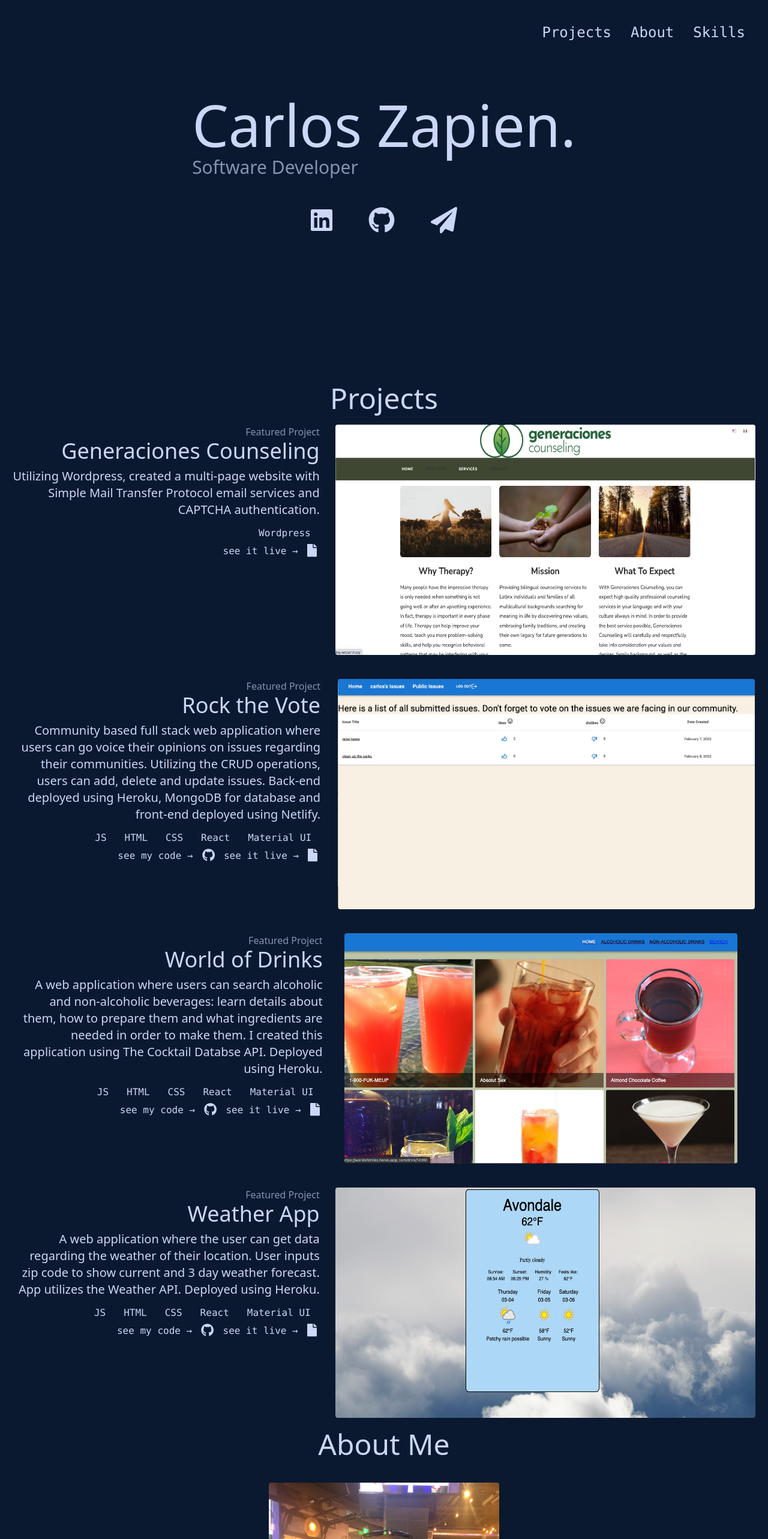
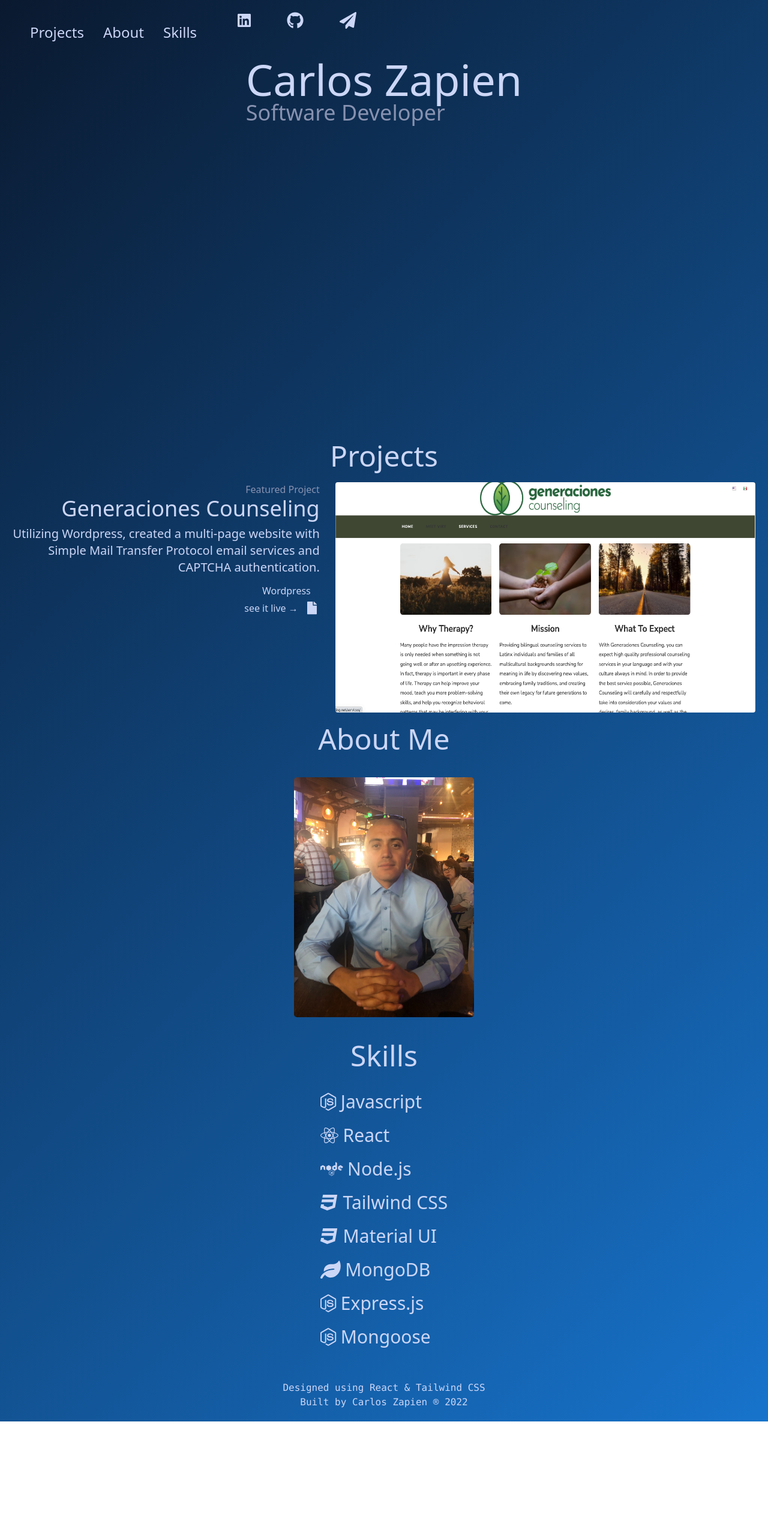
Before and after one commit to cgzapien/carloszapien-portfolio, a React (Create React App) app: page / in a window 1280 px wide. Shown: the top 2566 px of the page at 60% size. After the commit the page ends 2370 px from the top, so only its background shows below. Built offline with nearby package versions, Linux system fonts and the light colour scheme.

Commit message:
revamping portfolio

```diff
--- a/src/components/About.js
+++ b/src/components/About.js
@@ -7,12 +7,11 @@ const About = () => {
     <div id="about" className=" h-full">
       <h1 className="text-5xl text-center" id="aboutme">About Me</h1>
       <div className="aboutContainer">
-        <p className=" break-normal text-lg xl:text-2xl w-96">Hello, I'm Carlos. My passion for working on vehicles has helped me look at coding problems in a similar way and I've taken the same approach when it comes to solving them. I've learned to break the problem up into smaller problems and build them up from the ground up. I'm very excited to start my career as a web developer and looking forward to connect.</p>
-        <div className=" w-96 " id="image">
+        <p className=" break-normal text-lg xl:text-2xl w-96"></p>
+        <div className="w-96 " id="image">
         <a href="https://www.linkedin.com/in/carlos-zapien/" target="_blank"rel="noreferrer">
-          <img src={me} alt="me" className="rounded-[4px]"/>
+          <img src={me} alt="me" className="rounded-[5px] h-[400px] m-auto"/>
         </a>
-          {/* make image tag an anchor to linkedin profile */}
         </div>
 
       </div>
--- a/src/components/Main.js
+++ b/src/components/Main.js
@@ -1,22 +1,13 @@
 import React from "react";
-import { FontAwesomeIcon } from '@fortawesome/react-fontawesome'
-import { faGithub, faLinkedin,  } from "@fortawesome/free-brands-svg-icons";
-import { faPaperPlane } from "@fortawesome/free-solid-svg-icons";
+
 export default function Main(){
   return (
-    <div className=" text-center h-[20rem]  md:h-[60vh]">
+    <div className=" text-center h-[20rem]  md:h-[40rem]">
       <div className=" text-left w-fit m-auto" id="heading">
-        <h1 className=" text-6xl md:text-8xl lg:text-8xl">Carlos Zapien.</h1>
-        <h1 className="text-[#8892b0] text-[30px]">Software Developer</h1>
+        <h1 className=" text-3xl sm:text-4xl md:text-6xl lg:text-7xl">Carlos Zapien</h1>
+        <h1 className="text-[#8892b0] text-xl sm:text-2xl md:text-4xl">Software Developer</h1>
       </div>
       <br/>
-        <div>
-          <ul className="flex justify-center">
-            <li><a href="https://www.linkedin.com/in/carlos-zapien/" target="_blank"rel="noreferrer"><FontAwesomeIcon icon={faLinkedin} size="4x" className="hover:text-[#64ffda] p-[10px]" /></a></li>
-            <li><a href="https://github.com/cgzapien" target="_blank"rel="noreferrer"><FontAwesomeIcon icon={faGithub} size="4x" className="hover:text-[#64ffda] p-[10px]" /></a></li>
-            <li><a href="mailto:zapiencg@gmail.com" target="_blank"rel="noreferrer"><FontAwesomeIcon icon={faPaperPlane} size="4x" className="hover:text-[#64ffda] p-[10px]" /></a></li>
-          </ul>
-        </div>
     </div>
   )
-}
+};
--- a/src/components/Navbar.js
+++ b/src/components/Navbar.js
@@ -1,15 +1,19 @@
 import React from "react";
 import { Link } from "react-scroll";
+import { FontAwesomeIcon } from '@fortawesome/react-fontawesome';
+import { faGithub, faLinkedin,  } from "@fortawesome/free-brands-svg-icons";
+import { faPaperPlane } from "@fortawesome/free-solid-svg-icons";
 
 const NavBar = () => {
   const links = ["projects", "about", "skills"];
   return (
-    <nav className="h-40">
-      <ul className="text-1xl sm:text-2xl flex justify-end font-mono p-7">
+    <nav className=" h-24 flex">
+      <ul className="flex">
+        <div className="flex text-1xl sm:text-2xl justify-end p-7">
           {links.map((link) => (
             <Link
             key={`${link}`}
-            className="ml-3 hover:cursor-pointer p-[10px] hover:text-[#64ffda]"
+            className="ml-3 hover:cursor-pointer p-[10px]"
             activeClass="active"
             to={`${link}`}
             spy={true}
@@ -20,7 +24,21 @@ const NavBar = () => {
               {link.charAt(0).toUpperCase() + link.slice(1)}
             </Link>
           ))}
+
+        </div>
+        <div className="flex">
+          <li>
+            <a href="https://www.linkedin.com/in/carlos-zapien/" target="_blank"rel="noreferrer"><FontAwesomeIcon icon={faLinkedin} size="3x" className=" p-[10px]" /></a>
+          </li>
+          <li>
+            <a href="https://github.com/cgzapien" target="_blank"rel="noreferrer"><FontAwesomeIcon icon={faGithub} size="3x" className=" p-[10px]" /></a>
+          </li>
+          <li>
+            <a href="mailto:zapiencg@gmail.com" target="_blank"rel="noreferrer"><FontAwesomeIcon icon={faPaperPlane} size="3x" className=" p-[10px]" /></a>
+          </li>
+        </div>
       </ul>
+
     </nav>
   );
 };
--- a/src/components/ProjectFive.js
+++ b/src/components/ProjectFive.js
@@ -13,7 +13,7 @@ export default function ProjectFive() {
         <div className=" py-2 w-fit ">
           <p className=" max-w-lg break-normal xl:text-xl ">A web application where the user can get data regarding the weather of their location. User inputs zip code to show current and 3 day weather forecast. App utilizes the Weather API. Deployed using Heroku.</p>
         </div>
-        <ul className="flex font-mono justify-end">
+        <ul className="flex  justify-end">
           <li className=" p-[5px]">JS</li>
           <li className=" p-[5px]">HTML</li>
           <li className=" p-[5px]">CSS</li>
@@ -21,14 +21,14 @@ export default function ProjectFive() {
           <li className=" p-[5px]">Material UI</li>
         </ul>
         <div>
-          <a className=" p-[5px] hover:text-[#64ffda]" href="https://github.com/cgzapien/weatherapp" target="_blank" rel="noreferrer">
-          <span className=" p-[5px] font-mono hover:text-[#64ffda] hover:cursor-pointer">see my code &#8594;</span>
+          <a className=" p-[5px] " href="https://github.com/cgzapien/weatherapp" target="_blank" rel="noreferrer">
+          <span className=" p-[5px]   hover:cursor-pointer">see my code &#8594;</span>
           </a>
-          <a className=" p-[5px] hover:text-[#64ffda]" href="https://github.com/cgzapien/weatherapp" target="_blank" rel="noreferrer"><FontAwesomeIcon size="lg" icon={faGithub} /></a>
-          <a className=" p-[5px] hover:text-[#64ffda]" href="https://checkyourweatherapp.herokuapp.com/" target="_blank" rel="noreferrer">
-          <span className=" p-[5px] font-mono hover:text-[#64ffda] hover:cursor-pointer">see it live &#8594;</span>
+          <a className=" p-[5px] " href="https://github.com/cgzapien/weatherapp" target="_blank" rel="noreferrer"><FontAwesomeIcon size="lg" icon={faGithub} /></a>
+          <a className=" p-[5px] " href="https://checkyourweatherapp.herokuapp.com/" target="_blank" rel="noreferrer">
+          <span className=" p-[5px]   hover:cursor-pointer">see it live &#8594;</span>
           </a>
-          <a className=" p-[5px] hover:text-[#64ffda]" href="https://checkyourweatherapp.herokuapp.com/" target="_blank" rel="noreferrer"><FontAwesomeIcon size="lg" icon={faFile}/></a>
+          <a className=" p-[5px] " href="https://checkyourweatherapp.herokuapp.com/" target="_blank" rel="noreferrer"><FontAwesomeIcon size="lg" icon={faFile}/></a>
         </div>
       </div>
       <br/>
--- a/src/components/ProjectFour.js
+++ /dev/null
@@ -1,39 +0,0 @@
-import React from "react";
-import { FontAwesomeIcon } from "@fortawesome/react-fontawesome";
-
-import mario from "../media/mariopestcontrol.png"
-import { faGithub } from "@fortawesome/free-brands-svg-icons";
-import { faFile } from "@fortawesome/free-solid-svg-icons";
-
-export default function ProjectFour() {
-  return (
-    <div id="projectFour" className="h-max p-5 lg:flex lg:justify-evenly">
-      <div id="project-content" className="  w-fit text-right mr-[25px]">
-        <p className=" text-base text-[#8892b0]">Featured Project</p>
-        <h1 className=" text-4xl">Mario Pest Control</h1>
-        <div className=" py-2 w-fit ">
-          <p className=" max-w-lg break-normal xl:text-xl ">A web application where the user can help Mario's Pest Control Company by sending customers invoices for pest jobs. Showcasing my DOM manipulation skills. Deployed using Netlify.</p>
-        </div>
-        <ul className="flex font-mono justify-end">
-          <li className=" p-[5px]">JS</li>
-          <li className=" p-[5px]">HTML</li>
-          <li className=" p-[5px]">CSS</li>
-        </ul>
-        <div>
-          <a className=" p-[5px] hover:text-[#64ffda]" href="https://github.com/cgzapien/mariopestcontrol" target="_blank" rel="noreferrer">
-          <span className=" p-[5px] font-mono hover:text-[#64ffda] hover:cursor-pointer">see my code &#8594;</span>
-          </a>
-          <a className=" p-[5px] hover:text-[#64ffda]" href="https://github.com/cgzapien/mariopestcontrol" target="_blank" rel="noreferrer"><FontAwesomeIcon size="lg" icon={faGithub} /></a>
-          <a className=" p-[5px] hover:text-[#64ffda]" href="https://mariopestcompany.netlify.app/" target="_blank" rel="noreferrer">
-          <span className=" p-[5px] font-mono hover:text-[#64ffda] hover:cursor-pointer">see it live &#8594;</span>
-          </a>
-          <a className=" p-[5px] hover:text-[#64ffda]" href="https://mariopestcompany.netlify.app/" target="_blank" rel="noreferrer"><FontAwesomeIcon size="lg" icon={faFile}/></a>
-        </div>
-      </div>
-      <br/>
-      <div className=" w-fit m-0 hidden md:flex" id="projectimage">
-        <a href="https://mariopestcompany.netlify.app/" target="_blank" rel="noreferrer"><img src={mario} alt="workimage" className="h-96 hover:opacity-50 w-fit hover:cursor-pointer rounded-[4px]"></img></a>
-      </div>
-    </div>
-  )
-}
--- a/src/components/ProjectOne.js
+++ b/src/components/ProjectOne.js
@@ -12,14 +12,14 @@ export default function ProjectOne() {
         <div className=" py-2 w-fit ">
           <p className=" max-w-lg break-normal xl:text-xl ">Utilizing Wordpress, created a multi-page website with Simple Mail Transfer Protocol email services and CAPTCHA authentication.</p>
         </div>
-        <ul className="flex font-mono justify-end">
+        <ul className="flex justify-end">
           <li className=" p-[5px]">Wordpress</li>
         </ul>
         <div>
-          <a className=" p-[5px] hover:text-[#64ffda]" href="https://www.gencounseling.net/" target="_blank" rel="noreferrer">
-          <span className=" p-[5px] font-mono hover:text-[#64ffda] hover:cursor-pointer">see it live &#8594;</span>
+          <a className=" p-[5px]" href="https://www.gencounseling.net/" target="_blank" rel="noreferrer">
+          <span className=" p-[5px] hover:cursor-pointer">see it live &#8594;</span>
           </a>
-          <a className=" p-[5px] hover:text-[#64ffda]" href="https://www.gencounseling.net/" target="_blank" rel="noreferrer"><FontAwesomeIcon size="lg" icon={faFile}/></a>
+          <a className=" p-[5px]" href="https://www.gencounseling.net/" target="_blank" rel="noreferrer"><FontAwesomeIcon size="lg" icon={faFile}/></a>
         </div>
       </div>
       <br/>
--- a/src/components/ProjectThree.js
+++ b/src/components/ProjectThree.js
@@ -15,7 +15,7 @@ export default function ProjectThree() {
         <p className=" max-w-lg break-normal xl:text-xl ">A web application where users can search alcoholic and non-alcoholic beverages: learn details about them, how to prepare them and what ingredients are needed in order to make them. I created this application using The Cocktail Databse API. Deployed using Heroku.
         </p>
         </div>
-        <ul className="flex font-mono justify-end">
+        <ul className="flex  justify-end">
           <li className=" p-[5px]">JS</li>
           <li className=" p-[5px]">HTML</li>
           <li className=" p-[5px]">CSS</li>
@@ -23,14 +23,14 @@ export default function ProjectThree() {
           <li className=" p-[5px]">Material UI</li>
         </ul>
         <div>
-          <a className=" p-[5px] hover:text-[#64ffda]" href="https://github.com/cgzapien/worldOfDrinks" target="_blank" rel="noreferrer">
-            <span className=" p-[5px] font-mono hover:text-[#64ffda] hover:cursor-pointer">see my code &#8594;</span>
+          <a className=" p-[5px] " href="https://github.com/cgzapien/worldOfDrinks" target="_blank" rel="noreferrer">
+            <span className=" p-[5px]   hover:cursor-pointer">see my code &#8594;</span>
           </a>
-          <a className=" p-[5px] hover:text-[#64ffda]" href="https://github.com/cgzapien/worldOfDrinks" target="_blank" rel="noreferrer"><FontAwesomeIcon size="lg" icon={faGithub} /></a>
-          <a className=" p-[5px] hover:text-[#64ffda]" href="https://worldofdrinks.herokuapp.com/" target="_blank" rel="noreferrer">
-            <span className=" p-[5px] font-mono hover:text-[#64ffda] hover:cursor-pointer">see it live &#8594;</span>
+          <a className=" p-[5px] " href="https://github.com/cgzapien/worldOfDrinks" target="_blank" rel="noreferrer"><FontAwesomeIcon size="lg" icon={faGithub} /></a>
+          <a className=" p-[5px] " href="https://worldofdrinks.herokuapp.com/" target="_blank" rel="noreferrer">
+            <span className=" p-[5px]   hover:cursor-pointer">see it live &#8594;</span>
           </a>
-          <a className=" p-[5px] hover:text-[#64ffda]" href="https://worldofdrinks.herokuapp.com/" target="_blank" rel="noreferrer"><FontAwesomeIcon size="lg" icon={faFile}/></a>
+          <a className=" p-[5px] " href="https://worldofdrinks.herokuapp.com/" target="_blank" rel="noreferrer"><FontAwesomeIcon size="lg" icon={faFile}/></a>
         </div>
         </div>
         <br/>
--- a/src/components/ProjectTwo.js
+++ b/src/components/ProjectTwo.js
@@ -1,6 +1,6 @@
 import React from "react";
 import { FontAwesomeIcon } from "@fortawesome/react-fontawesome";
-import rockthevote from "../media/rockthevote.png"
+
 import { faGithub } from "@fortawesome/free-brands-svg-icons";
 import { faFile } from "@fortawesome/free-solid-svg-icons";
 
@@ -13,7 +13,7 @@ export default function ProjectTwo() {
         <div className=" py-2 w-fit ">
           <p className=" max-w-lg break-normal xl:text-xl ">Community based full stack web application where users can go voice their opinions on issues regarding their communities. Utilizing the CRUD operations, users can add, delete and update issues. Back-end deployed using Heroku, MongoDB for database and front-end deployed using Netlify.</p>
         </div>
-        <ul className="flex font-mono justify-end">
+        <ul className="flex  justify-end">
           <li className=" p-[5px]">JS</li>
           <li className=" p-[5px]">HTML</li>
           <li className=" p-[5px]">CSS</li>
@@ -21,19 +21,19 @@ export default function ProjectTwo() {
           <li className=" p-[5px]">Material UI</li>
         </ul>
         <div>
-          <a className=" p-[5px] hover:text-[#64ffda]" href="https://github.com/cgzapien/rockthevote" target="_blank" rel="noreferrer">
-          <span className=" p-[5px] font-mono hover:text-[#64ffda] hover:cursor-pointer">see my code &#8594;</span>
+          <a className=" p-[5px] " href="https://github.com/cgzapien/rockthevote" target="_blank" rel="noreferrer">
+          <span className=" p-[5px]  hover:cursor-pointer">see my code &#8594;</span>
           </a>
-          <a className=" p-[5px] hover:text-[#64ffda]" href="https://github.com/cgzapien/rockthevote" target="_blank" rel="noreferrer"><FontAwesomeIcon size="lg" icon={faGithub} /></a>
-          <a className=" p-[5px] hover:text-[#64ffda]" href="https://rockthevote.netlify.app/" target="_blank" rel="noreferrer">
-          <span className=" p-[5px] font-mono hover:text-[#64ffda] hover:cursor-pointer">see it live &#8594;</span>
+          <a className=" p-[5px] " href="https://github.com/cgzapien/rockthevote" target="_blank" rel="noreferrer"><FontAwesomeIcon size="lg" icon={faGithub} /></a>
+          <a className=" p-[5px] " href="https://rockthevote.netlify.app/" target="_blank" rel="noreferrer">
+          <span className=" p-[5px]  hover:cursor-pointer">see it live &#8594;</span>
           </a>
-          <a className=" p-[5px] hover:text-[#64ffda]" href="https://rockthevote.netlify.app/" target="_blank" rel="noreferrer"><FontAwesomeIcon size="lg" icon={faFile}/></a>
+          <a className=" p-[5px] " href="https://rockthevote.netlify.app/" target="_blank" rel="noreferrer"><FontAwesomeIcon size="lg" icon={faFile}/></a>
         </div>
       </div>
       <br/>
       <div className=" w-fit m-0 hidden md:flex" id="projectimage">
-        <a href="https://rockthevote.netlify.app/" target="_blank" rel="noreferrer"><img src={rockthevote} alt="workimage" className="h-96 hover:opacity-50 w-fit hover:cursor-pointer rounded-[4px]"></img></a>
+        <a href="https://rockthevote.netlify.app/" target="_blank" rel="noreferrer"><img  alt="workimage" className="h-96 hover:opacity-50 w-fit hover:cursor-pointer rounded-[4px]"></img></a>
       </div>
     </div>
   )
--- a/src/components/Projects.js
+++ b/src/components/Projects.js
@@ -1,19 +1,19 @@
 import React from "react";
 import ProjectOne from "./ProjectOne"
-import ProjectThree from "./ProjectThree";
-import ProjectTwo from "./ProjectTwo";
+//import ProjectThree from "./ProjectThree";
+//import ProjectTwo from "./ProjectTwo";
 //import ProjectFour from "./ProjectFour"
-import ProjectFive from "./ProjectFive"
+//import ProjectFive from "./ProjectFive"
 
 export default function Projects(){
   return (
     <div className=" relative h-max" id="projects">
       <h1 className="text-5xl text-center" id="thingsIBuilt">Projects</h1>
       <ProjectOne />
-      <ProjectTwo />
-      <ProjectThree />
+      {/* <ProjectTwo />
+      <ProjectThree /> */}
       {/* <ProjectFour /> */}
-      <ProjectFive />
+      {/* <ProjectFive /> */}
     </div>
   )
 }
--- a/src/components/Skills.js
+++ b/src/components/Skills.js
@@ -11,15 +11,15 @@ export default function Skills(){
           Skills
       </h1>
         <div className="skillsContainer">
-          <ul className="skills">
-            <li className="text-3xl"><FontAwesomeIcon icon={faNodeJs} /> Javascript</li>
-            <li className="text-3xl"><FontAwesomeIcon icon={faReact} /> React</li>
-            <li className="text-3xl"><FontAwesomeIcon icon={faNode} /> Node.js</li>
-            <li className="text-3xl"><FontAwesomeIcon icon={faCss3} /> Tailwind CSS</li>
-            <li className="text-3xl"><FontAwesomeIcon icon={faCss3} /> Material UI</li>
-            <li className="text-3xl"><FontAwesomeIcon icon={faLeaf} /> MongoDB</li>
-            <li className="text-3xl"><FontAwesomeIcon icon={faNodeJs} /> Express.js</li>
-            <li className="text-3xl"><FontAwesomeIcon icon={faNodeJs} /> Mongoose</li>
+          <ul className="flex-col md:flex">
+            <li className=" text-2xl md:text-3xl "><FontAwesomeIcon icon={faNodeJs} /> Javascript</li>
+            <li className=" text-2xl md:text-3xl"><FontAwesomeIcon icon={faReact} /> React</li>
+            <li className=" text-2xl md:text-3xl"><FontAwesomeIcon icon={faNode} /> Node.js</li>
+            <li className=" text-2xl md:text-3xl"><FontAwesomeIcon icon={faCss3} /> Tailwind CSS</li>
+            <li className=" text-2xl md:text-3xl"><FontAwesomeIcon icon={faCss3} /> Material UI</li>
+            <li className=" text-2xl md:text-3xl"><FontAwesomeIcon icon={faLeaf} /> MongoDB</li>
+            <li className=" text-2xl md:text-3xl"><FontAwesomeIcon icon={faNodeJs} /> Express.js</li>
+            <li className=" text-2xl md:text-3xl"><FontAwesomeIcon icon={faNodeJs} /> Mongoose</li>
           </ul>
         </div>
   </div>
--- a/src/index.css
+++ b/src/index.css
@@ -4,8 +4,12 @@
 
 body {
   margin: 0;
-  background-color: #0a192f;
+  /* background-color: #0a192f; */
   color: #ccd6f6;
+  background: #0A192F;
+  background: -moz-linear-gradient(-45deg, #0A192F 0%, #1773CB 100%);
+  background: -webkit-linear-gradient(-45deg, #0A192F 0%, #1773CB 100%);
+  background: linear-gradient(135deg, #0A192F 0%, #1773CB 100%);
 }
 .skillsContainer {
   display: flex;
@@ -18,19 +22,11 @@ body {
   justify-content: center;
   padding: 2.5rem;
 }
-.skills {
-  display: flex;
-}
 li {
   padding: 10px;
   margin: 0 10px;
 }
 @media screen and (max-width: 1300px) {
-  .skillsContainer {
-    display: flex;
-    flex-direction: column;
-    text-align: center;
-  }
   .skills {
     display: flex;
     flex-direction: column;
```
Also changed, not shown: src/components/Footer.js (+2 -5 lines). Lines whose indentation alone changed are shown as unchanged.
